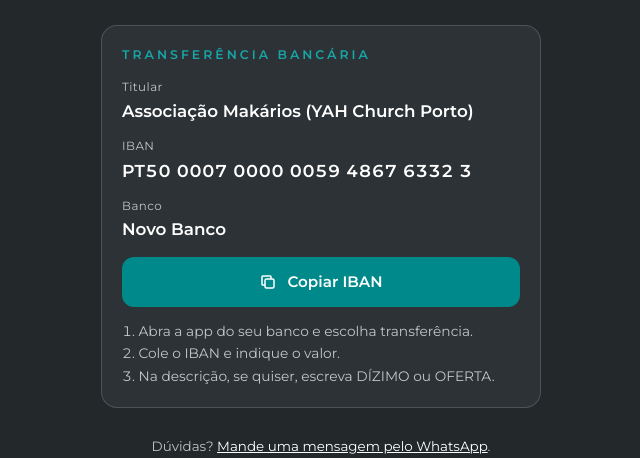
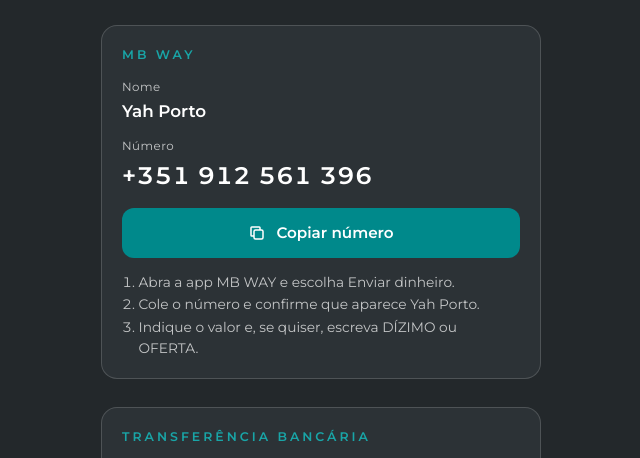
Before and after one commit to yahchurchporto/yahchurchporto.github.io, a plain HTML site: page ofertas/index.html in a window 1280 px wide. Shown: the part 280-738 px from the top of the page, without its empty margins (319-959 px from the left). Drawn offline with Linux system fonts and the light colour scheme.

Commit message:
Ofertas: MB WAY

```diff
--- a/ofertas/index.html
+++ b/ofertas/index.html
@@ -4,7 +4,7 @@
 <meta charset="utf-8">
 <meta name="viewport" content="width=device-width, initial-scale=1, viewport-fit=cover">
 <title>Dízimos e Ofertas · YAH Church Porto</title>
-<meta name="description" content="Contribua com a YAH Church Porto por transferência bancária ou MB WAY.">
+<meta name="description" content="Contribua com a YAH Church Porto por MB WAY ou transferência bancária.">
 <meta name="theme-color" content="#23282B">
 <meta property="og:title" content="Dízimos e Ofertas · YAH Church Porto">
 <meta property="og:description" content="Deus ama quem dá com alegria. (2 Coríntios 9:7)">
@@ -25,7 +25,20 @@
     <span class="ref">2 Coríntios 9:7</span>
   </header>
 
-  <!-- MB WAY: entra aqui quando o número for confirmado -->
+  <section class="cartao" aria-labelledby="t-mbway">
+    <h2 id="t-mbway">MB WAY</h2>
+    <div class="dado"><small>Nome</small><strong>Yah Porto</strong></div>
+    <div class="dado"><small>Número</small><strong class="grande">+351 912 561 396</strong></div>
+    <button class="copiar" type="button" data-copiar="912561396">
+      <svg viewBox="0 0 24 24" fill="none" stroke="currentColor" stroke-width="2" aria-hidden="true"><rect x="8" y="8" width="12" height="12" rx="2"/><path d="M16 8V5a1 1 0 0 0-1-1H5a1 1 0 0 0-1 1v10a1 1 0 0 0 1 1h3"/></svg>
+      <span>Copiar número</span>
+    </button>
+    <ol class="passos">
+      <li>Abra a app MB WAY e escolha Enviar dinheiro.</li>
+      <li>Cole o número e confirme que aparece Yah Porto.</li>
+      <li>Indique o valor e, se quiser, escreva DÍZIMO ou OFERTA.</li>
+    </ol>
+  </section>
 
   <section class="cartao" aria-labelledby="t-transf">
     <h2 id="t-transf">Transferência bancária</h2>
```
